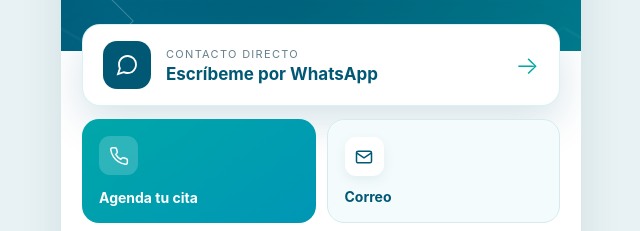
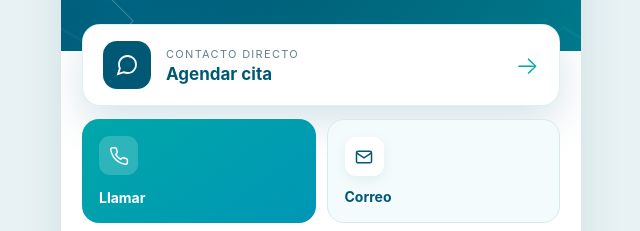
Before and after one commit to nexidbusiness-commits/nexidbusiness-commits.github.io, a plain HTML site: page manuelvelazquez/index.html in a window 1280 px wide. Shown: the part 389-620 px from the top of the page, without its empty margins (319-959 px from the left). Drawn offline with Linux system fonts and the light colour scheme.

Commit message:
Cambio de nombre en botones

```diff
--- a/manuelvelazquez/index.html
+++ b/manuelvelazquez/index.html
@@ -886,7 +886,7 @@ body{
     </span>
 
     <span class="whatsapp-title">
-      Escríbeme por WhatsApp
+      Agendar cita
     </span>
 
   </div>
@@ -935,7 +935,7 @@ body{
   </span>
 
   <span class="action-name">
-    Agenda tu cita
+    Llamar
   </span>
 
 </a>
```
